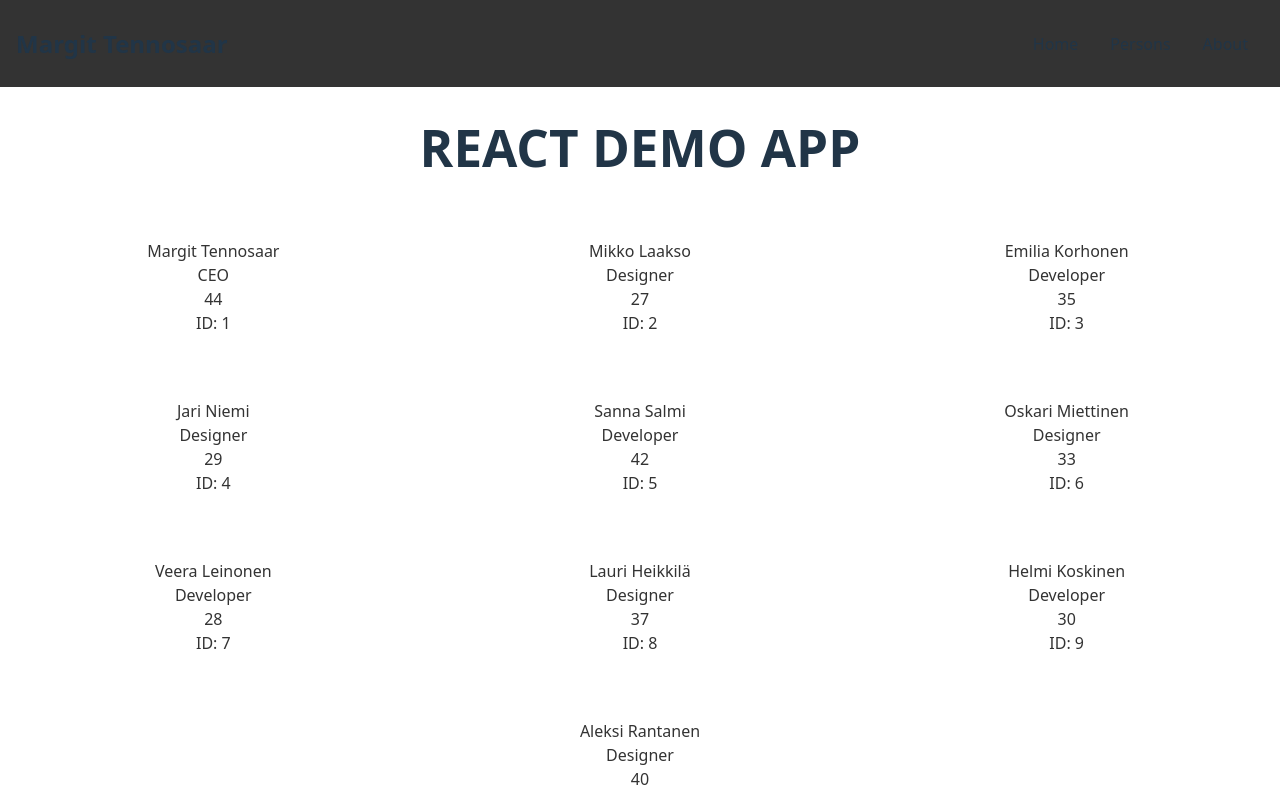
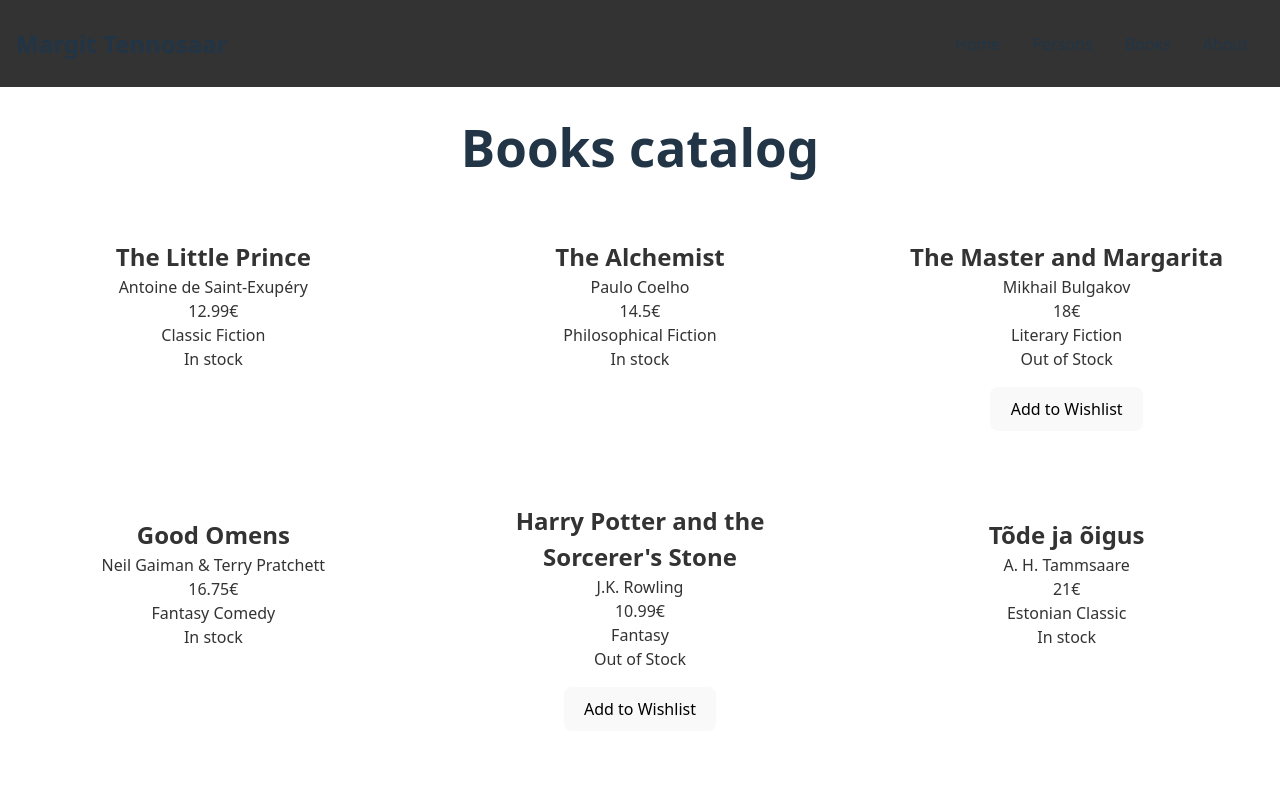
Before and after one commit to margittennosaar/react_demo, a React app: page / in a window 1280 px wide. Shown: the top 795 px of the page. Built offline with nearby package versions, Linux system fonts and the light colour scheme; the HTML template or start-up script is replaced by a standard one.

Commit message:
week3: Add BookList and BookCard components; update App to display books catalog

```diff
--- a/src/App.jsx
+++ b/src/App.jsx
@@ -1,30 +1,17 @@
 import "./App.css";
-import Box from "./Box/Box";
 import Header from "./Header/Header";
 import Footer from "./Footer/Footer";
-import { persons } from "./personsData";
+import BookList from "./Books/BookList";
 
 const App = () => {
   return (
-    <div>
+    <>
       <Header name="Margit Tennosaar" />
       <main>
-        <h1>REACT DEMO APP</h1>
-        <div className="boxes">
-          {persons.map((person) => (
-            <Box
-              key={person.id}
-              id={person.id}
-              fullName={person.name}
-              age={person.age}
-              title={person.title}
-              myanimal={person.myanimal}
-            />
-          ))}
-        </div>
+        <BookList />
       </main>
       <Footer year={2025} />
-    </div>
+    </>
   );
 };
 
--- /dev/null
+++ b/src/Books/BookCard.jsx
@@ -0,0 +1,17 @@
+import "./Books.css";
+
+const BookCard = (props) => {
+  return (
+    <div className="bookCard">
+      <h2>{props.title}</h2>
+      <p>{props.author}</p>
+      <p>{props.price}€</p>
+      <p>{props.genre}</p>
+      <p>{props.inStock ? "In stock" : "Out of Stock"}</p>
+
+      {!props.inStock && <button>Add to Wishlist</button>}
+    </div>
+  );
+};
+
+export default BookCard;
--- /dev/null
+++ b/src/Books/BookList.jsx
@@ -0,0 +1,17 @@
+import { books } from "./booksData";
+import BookCard from "./BookCard";
+
+const BookList = () => {
+  return (
+    <>
+      <h1>Books catalog</h1>
+      <div className="boxes">
+        {books.map((book) => (
+          <BookCard key={book.id} {...book} />
+        ))}
+      </div>
+    </>
+  );
+};
+
+export default BookList;
--- /dev/null
+++ b/src/Books/Books.css
@@ -0,0 +1,13 @@
+.bookCard {
+  background-color: white;
+  color: #333;
+  margin: 1rem;
+  padding: 1rem;
+  border-radius: 10px;
+  width: 25%;
+  min-height: 200px;
+}
+
+.bookCard button {
+  margin-top: 1rem;
+}
--- /dev/null
+++ b/src/Books/booksData.js
@@ -0,0 +1,82 @@
+export const books = [
+    {
+        id: 1,
+        title: "The Little Prince",
+        author: "Antoine de Saint-Exupéry",
+        price: 12.99,
+        inStock: true,
+        genre: "Classic Fiction"
+    },
+    {
+        id: 2,
+        title: "The Alchemist",
+        author: "Paulo Coelho",
+        price: 14.5,
+        inStock: true,
+        genre: "Philosophical Fiction"
+    },
+    {
+        id: 3,
+        title: "The Master and Margarita",
+        author: "Mikhail Bulgakov",
+        price: 18.0,
+        inStock: false,
+        genre: "Literary Fiction"
+    },
+    {
+        id: 4,
+        title: "Good Omens",
+        author: "Neil Gaiman & Terry Pratchett",
+        price: 16.75,
+        inStock: true,
+        genre: "Fantasy Comedy"
+    },
+    {
+        id: 5,
+        title: "Harry Potter and the Sorcerer's Stone",
+        author: "J.K. Rowling",
+        price: 10.99,
+        inStock: false,
+        genre: "Fantasy"
+    },
+    {
+        id: 6,
+        title: "Tõde ja õigus",
+        author: "A. H. Tammsaare",
+        price: 21.0,
+        inStock: true,
+        genre: "Estonian Classic"
+    },
+    {
+        id: 7,
+        title: "Aivovoimaa",
+        author: "Anders Hansen",
+        price: 17.5,
+        inStock: true,
+        genre: "Health & Psychology"
+    },
+    {
+        id: 8,
+        title: "Unfu*k Yourself",
+        author: "Gary John Bishop",
+        price: 13.25,
+        inStock: false,
+        genre: "Self-Help"
+    },
+    {
+        id: 9,
+        title: "The 5 Second Rule",
+        author: "Mel Robbins",
+        price: 15.99,
+        inStock: true,
+        genre: "Motivational"
+    },
+    {
+        id: 10,
+        title: "Fourth Wing",
+        author: "Rebecca Yarros",
+        price: 19.5,
+        inStock: true,
+        genre: "Romantic Fantasy"
+    }
+];
--- a/src/Header/Header.jsx
+++ b/src/Header/Header.jsx
@@ -9,6 +9,7 @@
         <ul>
           <li>Home</li>
           <li>Persons</li>
+          <li>Books</li>
           <li>About</li>
         </ul>
       </nav>
```
